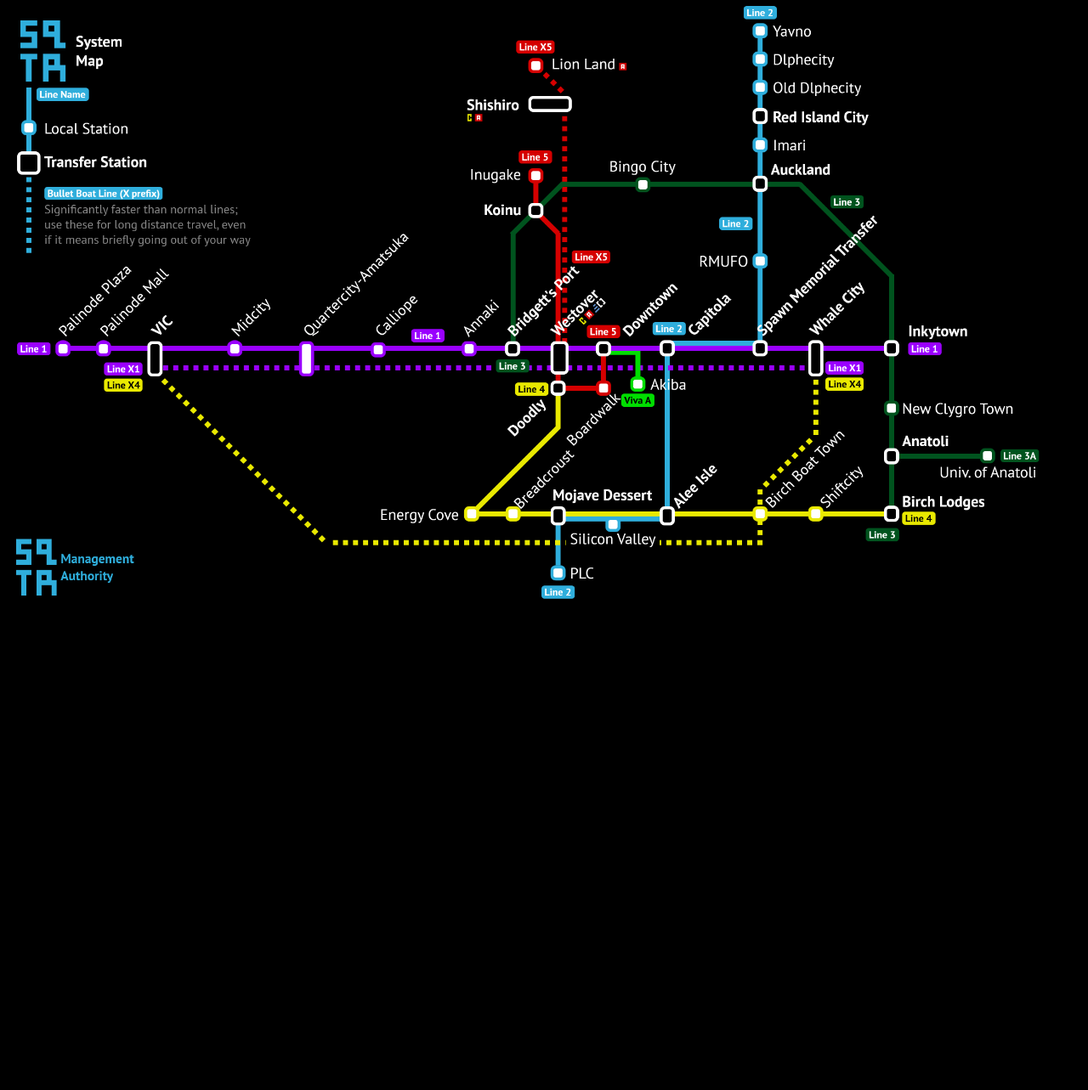
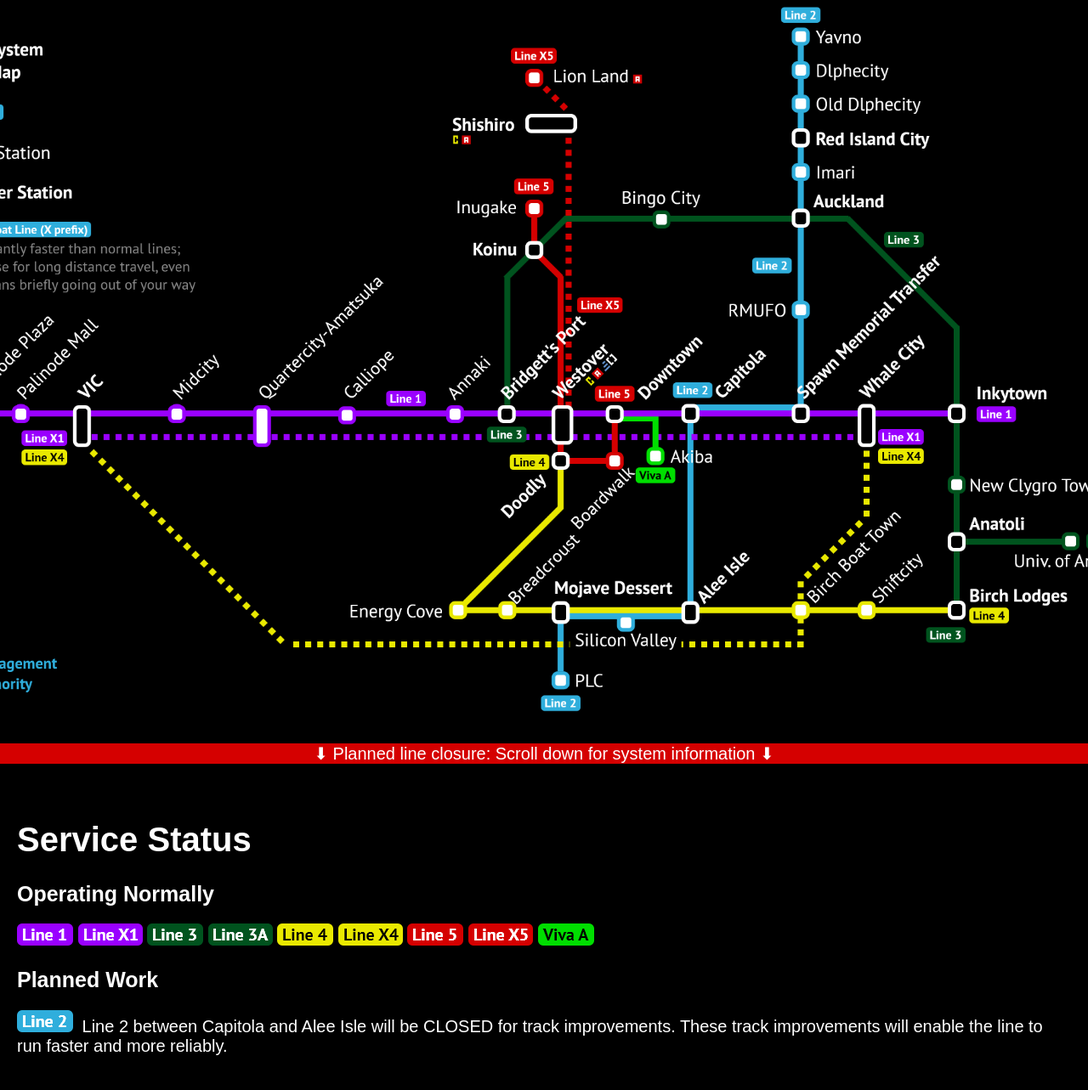
Before and after one commit to Royce551/sqtr.aircs.racing, a Jekyll site: the page index.html, which Jekyll copies as it is, in a window 1280 px wide. Shown: the whole page at 85% size. Built offline with Jekyll 4.4.1, drawn with Linux system fonts in a browser that asks for light colours; before the commit the page ends 900 px from its top, so only the background shows below that.

Commit message:
Add service information and favicon

```diff
--- a/assets/css/main.css
+++ b/assets/css/main.css
@@ -1,5 +1,56 @@
+:root {
+    --primary_text_color: white;
+    --secondary_text_color: #DADADA;
+    --foreground_color: #2C2F33;
+    --secondary_color: #323539;
+    --content_font_size: 20px;
+    --small_font_size: 9px;
+    --larger_font_size: 25px;
+    --big_font_size: 40px;
+}
+
+html {
+    font-size: var(--content_font_size);
+    font-family: 'PT Sans', sans-serif;
+    background-color: black;
+    color: var(--primary_text_color);
+}
+
 body {
     margin: 0;
     padding: 0;
     background-color: black;
 }
+
+h1 {
+    font-size: var(--big_font_size);
+}
+h2 {
+    font-size: var(--larger_font_size)
+}
+
+.map {
+    display: flex;
+    align-items: center;
+    justify-content: center;
+    height: 95%;
+}
+
+.prompt {
+    background: #D50000;
+    padding: 0px 5px 0px 5px;
+}
+
+.content {
+    padding: 20px;
+    max-width: 1500px;
+    margin: auto;
+}
+
+.center {
+    text-align: center;
+}
+
+.extrarightmargin {
+    margin: 0px 5px 0px 0px;
+}
--- a/index.html
+++ b/index.html
@@ -4,9 +4,35 @@
     <meta name="viewport" content="width=device-width, initial-scale=1">
     <meta charset="utf-8">
     <title>SQTR Map</title>
+    <link rel="icon" type="image/x-icon" href="/assets/images/favicon.ico">
     <link rel="stylesheet" href="/assets/css/main.css">
+    <link rel="preconnect" href="https://fonts.gstatic.com">
+    <link href="https://fonts.googleapis.com/css2?family=PT+Sans:wght@500&display=swap" rel="stylesheet">
 </head>
 <body>
-    <img src="/assets/images/sqtrmap2023.png" width="100%" />
+    <div class="map">
+        <img src="/assets/images/sqtrmap2023.png" height="100%" />
+    </div>
+    <div class="prompt">
+        <p class="center">⬇ Planned line closure: Scroll down for system information ⬇</p>
+    </div>
+    <div class="content">
+        <h1>Service Status</h1>
+
+        <h2>Operating Normally</h2>
+        <img src="/assets/images/Line1.png" alt="Line 1"/>
+        <img src="/assets/images/LineX1.png" alt="Line X1"/>
+        <img src="/assets/images/Line3.png" alt="Line 3"/>
+        <img src="/assets/images/Line3A.png" alt="Line 3A"/>
+        <img src="/assets/images/Line4.png" alt="Line 4"/>
+        <img src="/assets/images/LineX4.png" alt="Line X4"/>
+        <img src="/assets/images/Line5.png" alt="Line 5"/>
+        <img src="/assets/images/LineX5.png" alt="Line X5"/>
+        <img src="/assets/images/VivaA.png" alt="Viva A"/>
+
+        <h2>Planned Work</h2>
+        <p><img src="/assets/images/Line2.png" class="extrarightmargin" alt="Line 2"/>
+        Line 2 between Capitola and Alee Isle will be CLOSED for track improvements. These track improvements will enable the line to run faster and more reliably.</p>
+    </div>
 </body>
 </html>
```
Also changed, not shown: assets/images/Line1.png (added), assets/images/Line2.png (added), assets/images/Line3.png (added), assets/images/Line3A.png (added), assets/images/Line4.png (added), assets/images/Line5.png (added), assets/images/LineX1.png (added), assets/images/LineX4.png (added), assets/images/LineX5.png (added), assets/images/VivaA.png (added), assets/images/favicon.ico (added).
